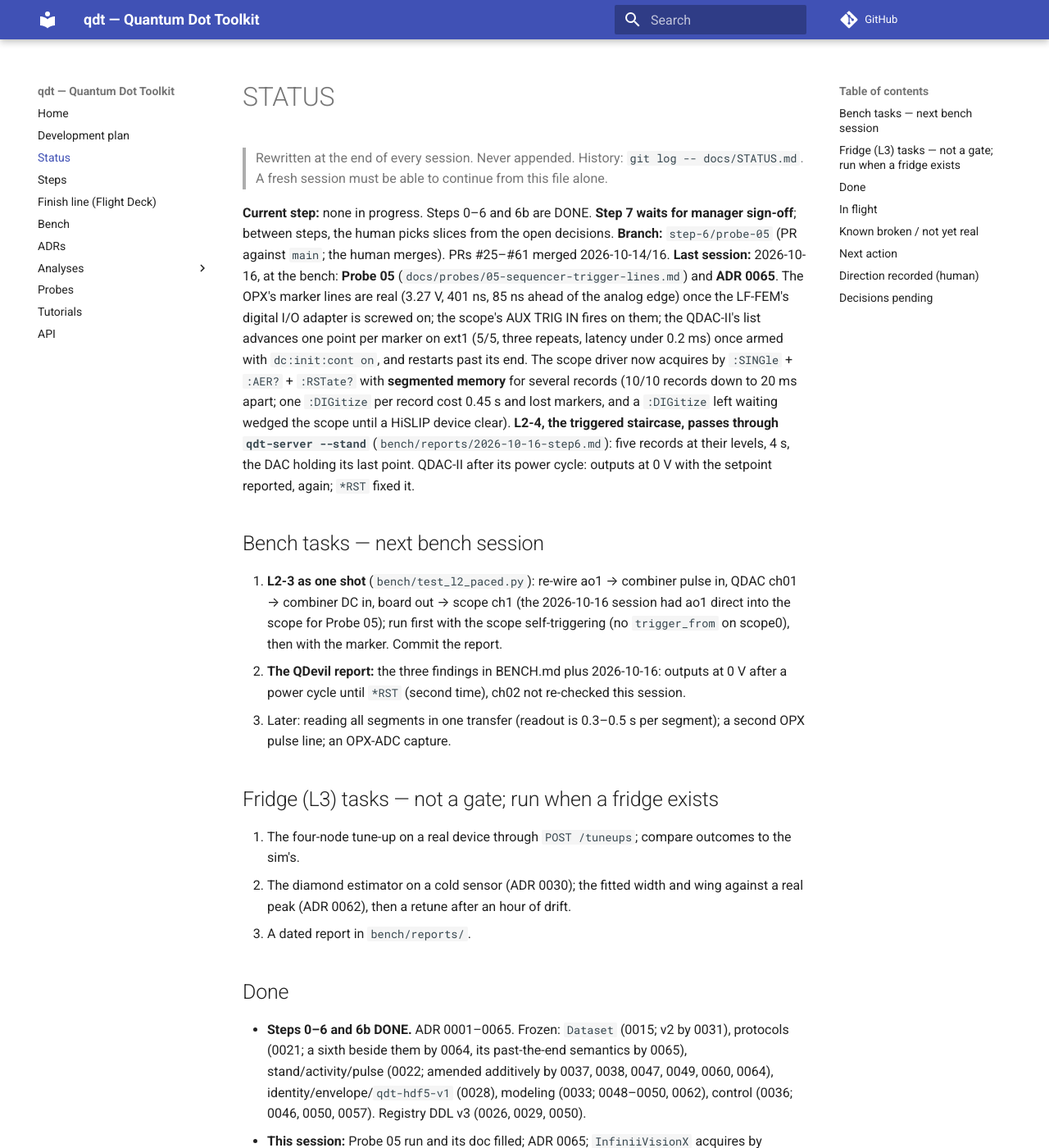
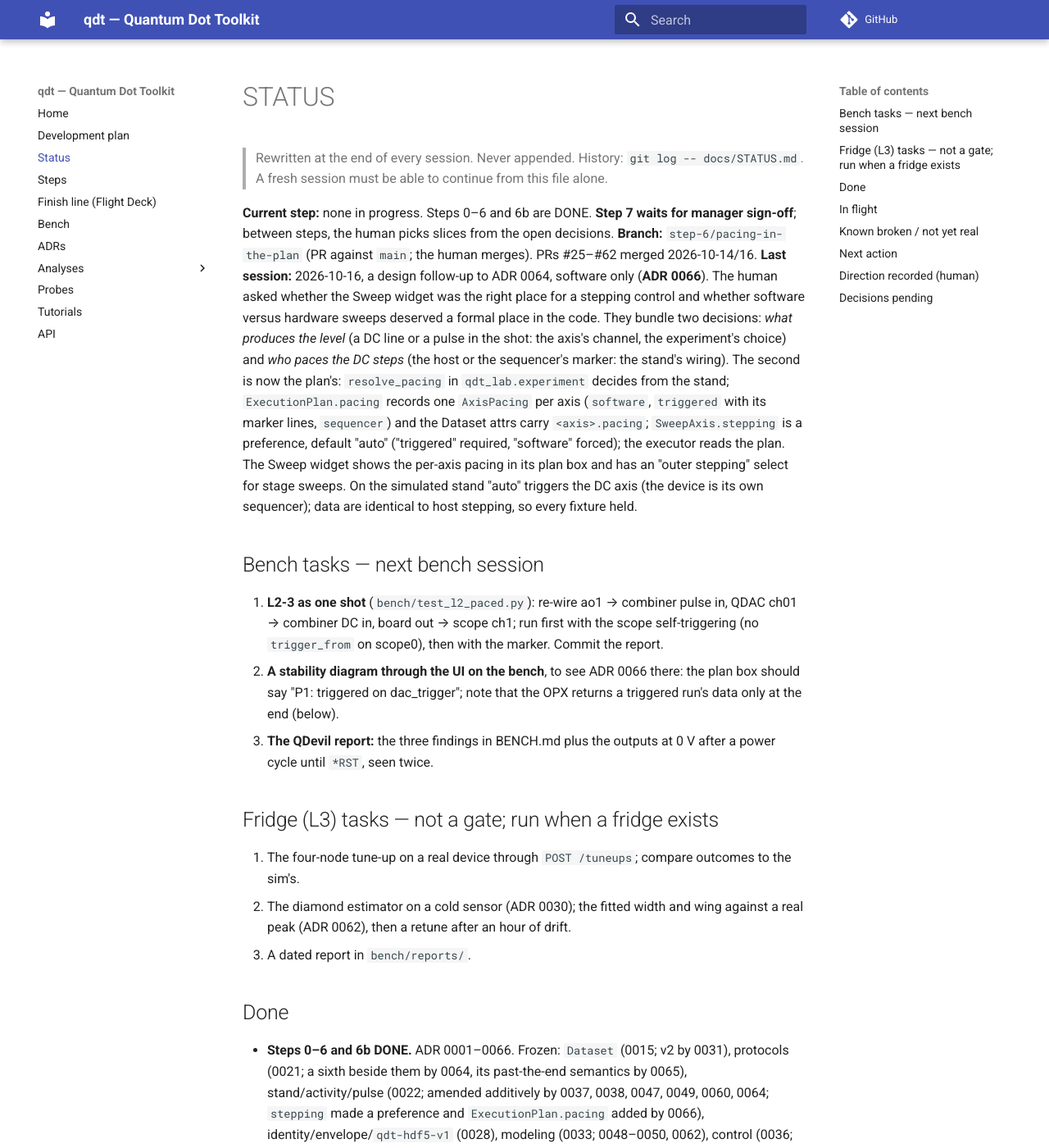
Before and after one commit to CowboyQuantum/qdt, an MkDocs documentation site: the page built from docs/STATUS.md, in a window 1280 px wide and 1400 px high. Shown: the whole window at 82% size. Built offline with MkDocs 1.6.1 and Material for MkDocs 9.7.7, drawn with Linux system fonts in a browser that asks for light colours; comment, search, counter and statistics services are not loaded; some of the changed text lies outside the part shown.

Commit message:
docs(adr): 0066 pacing is the plan's — the compiler decides from the stand how each axis advances, stepping is a preference defaulting to auto; 0064's status line marks the partial supersession; Step 6 file (Probe 05 and 0066); STATUS rewritten
Co-Authored-By: Claude Opus 5.5 <noreply@anthropic.com>

```diff
--- a/docs/STATUS.md
+++ b/docs/STATUS.md
@@ -5,27 +5,27 @@
 
 **Current step:** none in progress. Steps 0–6 and 6b are DONE. **Step 7 waits for manager sign-off**; between
 steps, the human picks slices from the open decisions.
-**Branch:** `step-6/probe-05` (PR against `main`; the human merges). PRs #25–#61 merged 2026-10-14/16.
-**Last session:** 2026-10-16, at the bench: **Probe 05** (`docs/probes/05-sequencer-trigger-lines.md`) and
-**ADR 0065**. The OPX's marker lines are real (3.27 V, 401 ns, 85 ns ahead of the analog edge) once the
-LF-FEM's digital I/O adapter is screwed on; the scope's AUX TRIG IN fires on them; the QDAC-II's list
-advances one point per marker on ext1 (5/5, three repeats, latency under 0.2 ms) once armed with
-`dc:init:cont on`, and restarts past its end. The scope driver now acquires by `:SINGle` + `:AER?` +
-`:RSTate?` with **segmented memory** for several records (10/10 records down to 20 ms apart; one
-`:DIGitize` per record cost 0.45 s and lost markers, and a `:DIGitize` left waiting wedged the scope until
-a HiSLIP device clear). **L2-4, the triggered staircase, passes through `qdt-server --stand`**
-(`bench/reports/2026-10-16-step6.md`): five records at their levels, 4 s, the DAC holding its last point.
-QDAC-II after its power cycle: outputs at 0 V with the setpoint reported, again; `*RST` fixed it.
+**Branch:** `step-6/pacing-in-the-plan` (PR against `main`; the human merges). PRs #25–#62 merged 2026-10-14/16.
+**Last session:** 2026-10-16, a design follow-up to ADR 0064, software only (**ADR 0066**). The human asked
+whether the Sweep widget was the right place for a stepping control and whether software versus hardware
+sweeps deserved a formal place in the code. They bundle two decisions: *what produces the level* (a DC line
+or a pulse in the shot: the axis's channel, the experiment's choice) and *who paces the DC steps* (the host
+or the sequencer's marker: the stand's wiring). The second is now the plan's: `resolve_pacing` in
+`qdt_lab.experiment` decides from the stand; `ExecutionPlan.pacing` records one `AxisPacing` per axis
+(`software`, `triggered` with its marker lines, `sequencer`) and the Dataset attrs carry `<axis>.pacing`;
+`SweepAxis.stepping` is a preference, default "auto" ("triggered" required, "software" forced); the executor
+reads the plan. The Sweep widget shows the per-axis pacing in its plan box and has an "outer stepping"
+select for stage sweeps. On the simulated stand "auto" triggers the DC axis (the device is its own
+sequencer); data are identical to host stepping, so every fixture held.
 
 ## Bench tasks — next bench session
 1. **L2-3 as one shot** (`bench/test_l2_paced.py`): re-wire ao1 → combiner pulse in, QDAC ch01 →
-   combiner DC in, board out → scope ch1 (the 2026-10-16 session had ao1 direct into the scope for
-   Probe 05); run first with the scope self-triggering (no `trigger_from` on scope0), then with the
-   marker. Commit the report.
-2. **The QDevil report:** the three findings in BENCH.md plus 2026-10-16: outputs at 0 V after a power
-   cycle until `*RST` (second time), ch02 not re-checked this session.
-3. Later: reading all segments in one transfer (readout is 0.3–0.5 s per segment); a second OPX pulse
-   line; an OPX-ADC capture.
+   combiner DC in, board out → scope ch1; run first with the scope self-triggering (no `trigger_from` on
+   scope0), then with the marker. Commit the report.
+2. **A stability diagram through the UI on the bench**, to see ADR 0066 there: the plan box should say
+   "P1: triggered on dac_trigger"; note that the OPX returns a triggered run's data only at the end (below).
+3. **The QDevil report:** the three findings in BENCH.md plus the outputs at 0 V after a power cycle until
+   `*RST`, seen twice.
 
 ## Fridge (L3) tasks — not a gate; run when a fridge exists
 1. The four-node tune-up on a real device through `POST /tuneups`; compare outcomes to the sim's.
@@ -34,34 +34,38 @@ QDAC-II after its power cycle: outputs at 0 V with the setpoint reported, again;
 3. A dated report in `bench/reports/`.
 
 ## Done
-- **Steps 0–6 and 6b DONE.** ADR 0001–0065. Frozen: `Dataset` (0015; v2 by 0031), protocols (0021; a sixth
+- **Steps 0–6 and 6b DONE.** ADR 0001–0066. Frozen: `Dataset` (0015; v2 by 0031), protocols (0021; a sixth
   beside them by 0064, its past-the-end semantics by 0065), stand/activity/pulse (0022; amended additively by
-  0037, 0038, 0047, 0049, 0060, 0064), identity/envelope/`qdt-hdf5-v1` (0028), modeling (0033; 0048–0050,
-  0062), control (0036; 0046, 0050, 0057). Registry DDL v3 (0026, 0029, 0050).
-- **This session:** Probe 05 run and its doc filled; ADR 0065; `InfiniiVisionX` acquires by `:SINGle`
-  (+`:AER?`, `:RSTate?`) with segmented memory and a bounded wait, emulator alike; `QDac2.load` arms
-  `dc:init:cont on`, `get` queries in list mode, `release` holds the point the channel is at; the list
-  restarts past its end in the protocol, the simulated source, the emulator and the simulated device;
-  `MARKER_TO_ANALOG_NS`; `CAPTURE_ARM_GRACE_S` 0.5 s; the L2-4 row passes; BENCH.md and the example stand.
+  0037, 0038, 0047, 0049, 0060, 0064; `stepping` made a preference and `ExecutionPlan.pacing` added by 0066),
+  identity/envelope/`qdt-hdf5-v1` (0028), modeling (0033; 0048–0050, 0062), control (0036; 0046, 0050,
+  0057). Registry DDL v3 (0026, 0029, 0050).
+- **This session:** ADR 0066 (ADR 0064's status line marks the partial supersession); `resolve_pacing`;
+  `AxisPacing` and `ExecutionPlan.pacing` with a consistency validator and `pacing_of` / `triggered_axis` /
+  `program_axes` / `software_axes` (the definition's helpers moved to the plan); the compiler explains a
+  once-per-point result on a host-stepped axis; the Sweep widget's plan box and stepping select; the Step 6
+  file's Probe 05 note that missed last session.
 - **Packages:** `qdt-schemas`, `qdt-lab`, `qdt-sim`, `qdt-registry`, `qdt-analysis`, `qdt-tuning`,
   `qdt-server`, `qdt-telemetry`, `apps/flightdeck`.
-- 433 Python tests (+5 Postgres-parametrized), 4 skipped, 38 hardware-only in `packages/`, 18
-  hardware-only in `bench/`; Flight Deck 124 unit tests and 13 e2e.
+- 442 Python tests (+5 Postgres-parametrized), 4 skipped, 38 hardware-only in `packages/`, 18
+  hardware-only in `bench/`; Flight Deck 127 unit tests and 13 e2e.
 
 ## In flight
-- Nothing uncommitted. PR for `step-6/probe-05` awaits the human.
+- Nothing uncommitted. PR for `step-6/pacing-in-the-plan` awaits the human.
 
 ## Known broken / not yet real
-- **L2-3 as one shot is unrun** (the combiner is not wired); the self-trigger interim and the marker form
-  are both untested on a real droop.
-- **Segment readout is 0.3–0.5 s each** over the socket after the acquisition; a thousand-shot sweep spends
-  minutes reading. One transfer for all segments is the next scope slice.
-- **The LF-FEM's digital I/O adapter**: nothing in software can tell when it is off (the simulator shows
-  the markers); BENCH.md says to check it.
-- **The marker-to-analog delay (85 ns) is recorded, not applied**; a shot capture's record starts at the
-  marker.
+- **On the OPX a triggered run's data arrive when the program ends** (the driver fetches once), so with
+  "auto" a bench stability diagram's live view fills at the end instead of row by row. "software" in the
+  Sweep widget is the override; streaming per row in the driver is the fix.
+- **A stage with no axis of its own and one shot** records a once-per-point result only where the axis is
+  triggered; host-stepped, the older rule (a stage result needs an axis or kept shots) applies and the
+  compiler says so. Lifting that rule is a separate slice.
+- **Timing now depends on the stand:** host stepping added a job submission per point that may have hidden
+  a too-short `settle_s`; triggered, exactly the declared settle is waited. Check stand files' settles.
+- **L2-3 as one shot is unrun** (the combiner is not wired).
+- **Segment readout is 0.3–0.5 s each** over the socket; one transfer for all segments is a scope slice.
+- **The LF-FEM's digital I/O adapter**: nothing in software can tell when it is off; BENCH.md says to check.
+- **The marker-to-analog delay (85 ns) is recorded, not applied.**
 - **A triggered axis through the combiner's DC side is still 50 ms per point** (its 20 Hz low-pass).
-- **Flight Deck's Sweep widget has no `stepping` control**; a triggered sweep is posted by hand or by a node.
 - **`provenance_check.sh` matches bare substrings**; a word-boundary pattern is a one-line fix.
 - Carry-overs unchanged: a retune needs a held level (0062); the fitted width is thermal only in linear
   response; the simulated sensor's neighbouring peaks bias the background; the UI's run queue has no
@@ -76,12 +80,11 @@ QDAC-II after its power cycle: outputs at 0 V with the setpoint reported, again;
   Windows pnpm via `corepack pnpm`.
 
 ## Next action
-**Human:** merge the PR; decide whether to re-wire the combiner for L2-3 as one shot now or leave it for
-the next bench session; name the next slice. Candidates: the Sweep widget's `stepping`; one transfer for
-all segments; a second OPX pulse line (ao2 → scope ch2; two lines in one shot, their skew); an OPX-ADC
-capture (a capture on the sequencer's own input, Probe 02's loopback; short windows only); how a sense
-range is declared; a rest level at a sweep's end; a `tuneups`/`stand_state` table; resume and parallel
-branches. Step 7 when sign-off arrives.
+**Human:** merge the PR; name the next slice. Candidates: the OPX streaming a triggered run per row (it
+matters now that "auto" triggers on the bench); one transfer for all scope segments; a stage result once
+per point with no stage axis; the bench tasks above; a second OPX pulse line; an OPX-ADC capture; how a
+sense range is declared; a rest level at a sweep's end; a `tuneups`/`stand_state` table; resume and
+parallel branches. Step 7 when sign-off arrives.
 
 ## Direction recorded (human)
 - **2026-10-13:** web app end state. Curated analyses only. The control path came before the drivers
@@ -111,11 +114,13 @@ branches. Step 7 when sign-off arrives.
   externally" (ADR 0063); "I want to have the ability to sweep the dac by default, and only sweep the opx in the
   case that I'm sweeping a pulse amplitude within a shot pulse sequence", with the DAC stepped by a trigger line
   from the sequencer (ADR 0064); "start the code work now and I'll set up the instruments and let you know when
-  to run that probe"; then at the bench: "run the probe"; the digital I/O adapter screwed on; the QDAC's trigger
-  moved to the right port (ADR 0065).
+  to run that probe"; at the bench: "run the probe"; the digital I/O adapter screwed on; the QDAC's trigger moved
+  to the right port (ADR 0065); on the stepping control: "Is this the right place to put this? I'm wondering if
+  it's worth formalizing a software sweep versus a hardware sweep in the code", then **"do this"** to the
+  recommendation that the stand decides and the plan records it (ADR 0066).
 
 ## Decisions pending
-- **What follows** (the candidates above); whether L2-3 as one shot is run before the next slice.
+- **What follows** (the candidates above).
 - Deliverable 4's defaults, taken: readback null (not omitted); the limit a browser setting. Say if either changes.
 - Step 6b's Open decisions (its file): layout as a schema object; the script sandbox; the release mirror's
   first widgets; themes per browser or in the registry.
```
Also changed, not shown: docs/adr/0064-the-sequencer-paces-the-bench.md (+1 -1 lines), docs/adr/0066-pacing-is-the-plans.md (added, +82 -0 lines), docs/adr/README.md (+2 -1 lines), docs/steps/06-closed-loop-tuning.md (+5 -2 lines).
